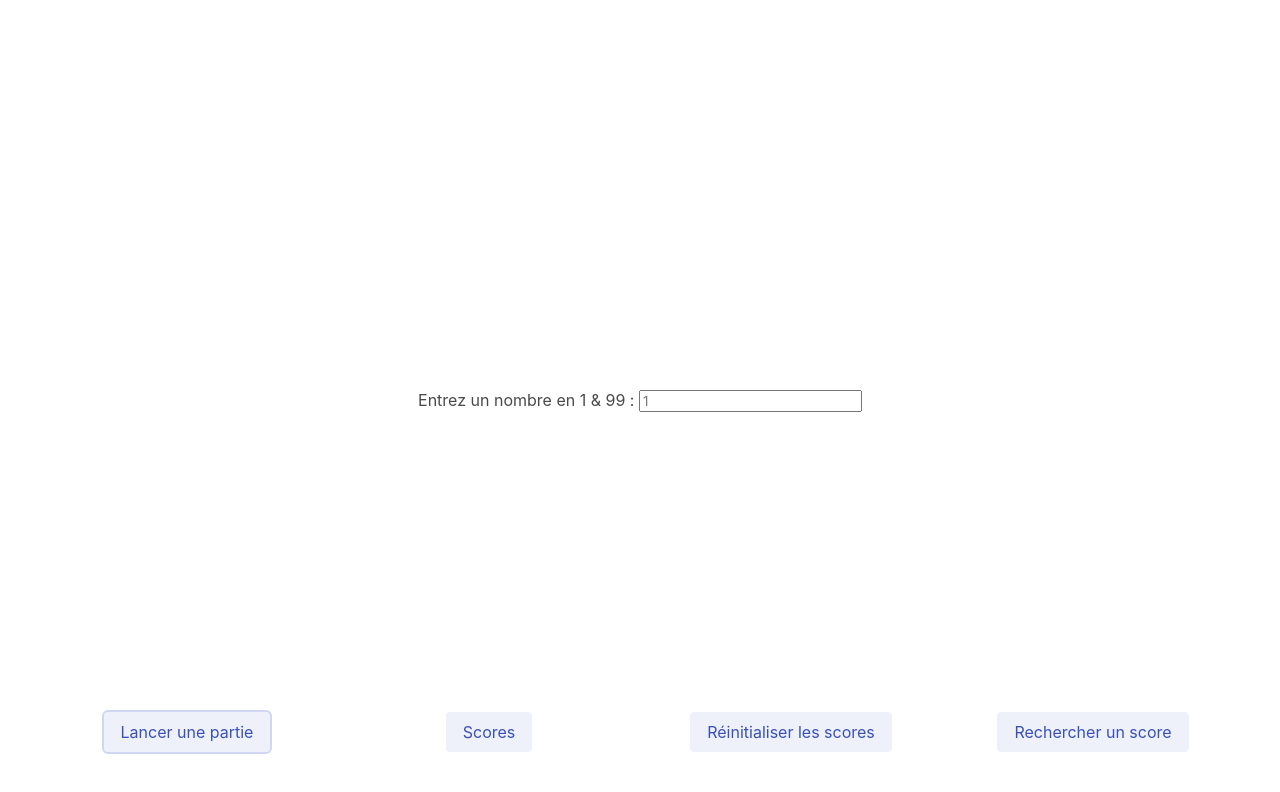
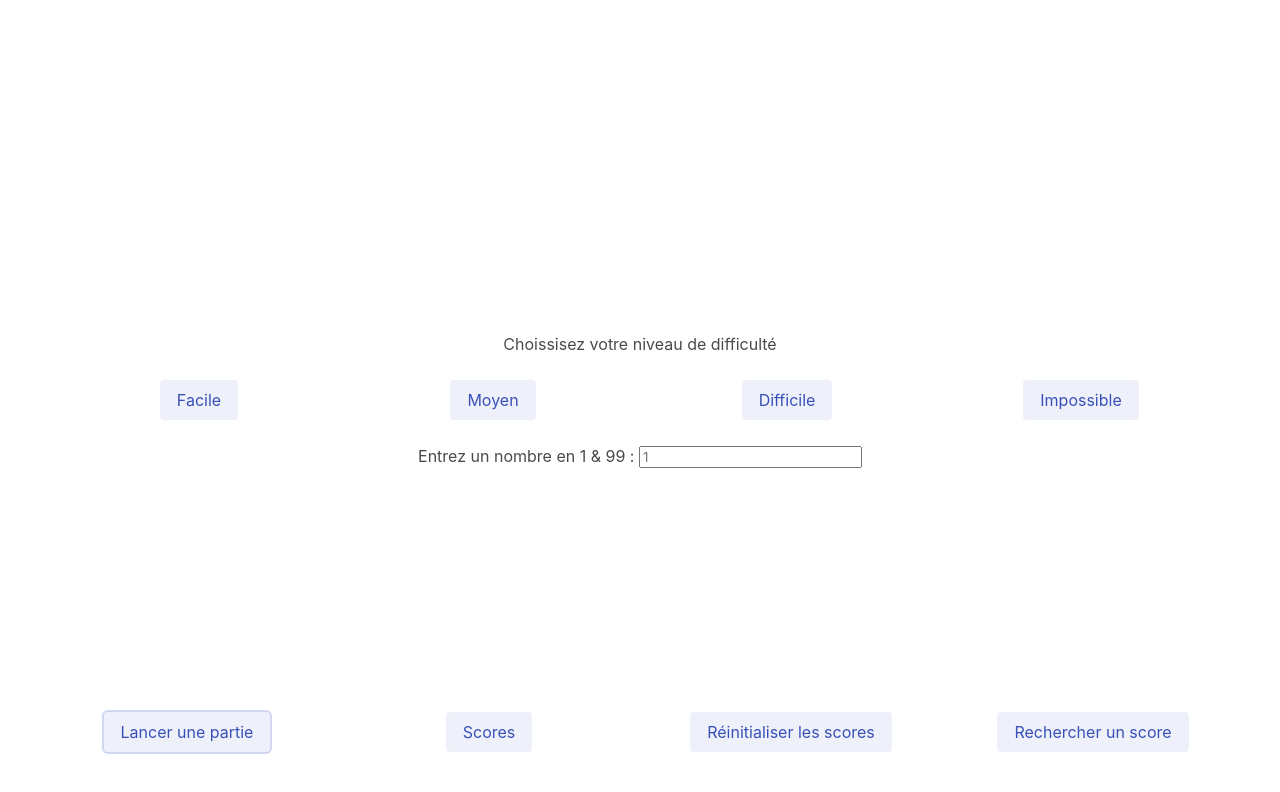
Before and after one commit to winvdaking/MysteriousNumberJS, a website with bundled scripts: page index.html in a window 1280 px wide. Both pictures are taken after a click on the button "Lancer une partie". Built offline with nearby package versions, Linux system fonts and the light colour scheme.

Commit message:
feat(html): add choice level

```diff
--- a/index.html
+++ b/index.html
@@ -15,6 +15,22 @@
 		<div class="hero-body">
 			<div class="container has-text-centered">
 				<div id="runDiv" class="none">
+					<h1>Choissisez votre niveau de difficulté</h1>
+					<br>
+					<div class="columns">
+						<div class="column">
+							<button class="button is-link is-light" id="easy">Facile</button>
+						</div>
+						<div class="column">
+							<button class="button is-link is-light" id="medium">Moyen</button>
+						</div>
+						<div class="column">
+							<button class="button is-link is-light" id="hard">Difficile</button>
+						</div>
+						<div class="column">
+							<button class="button is-link is-light" id="monster">Impossible</button>
+						</div>
+					</div>
 					<span id="result"></span>
 					<label id="lblNumber" for="number">Entrez un nombre en 1 & 99 :</label>
 					<input type="number" name="number" id="inputNumber" placeholder="1">
```
